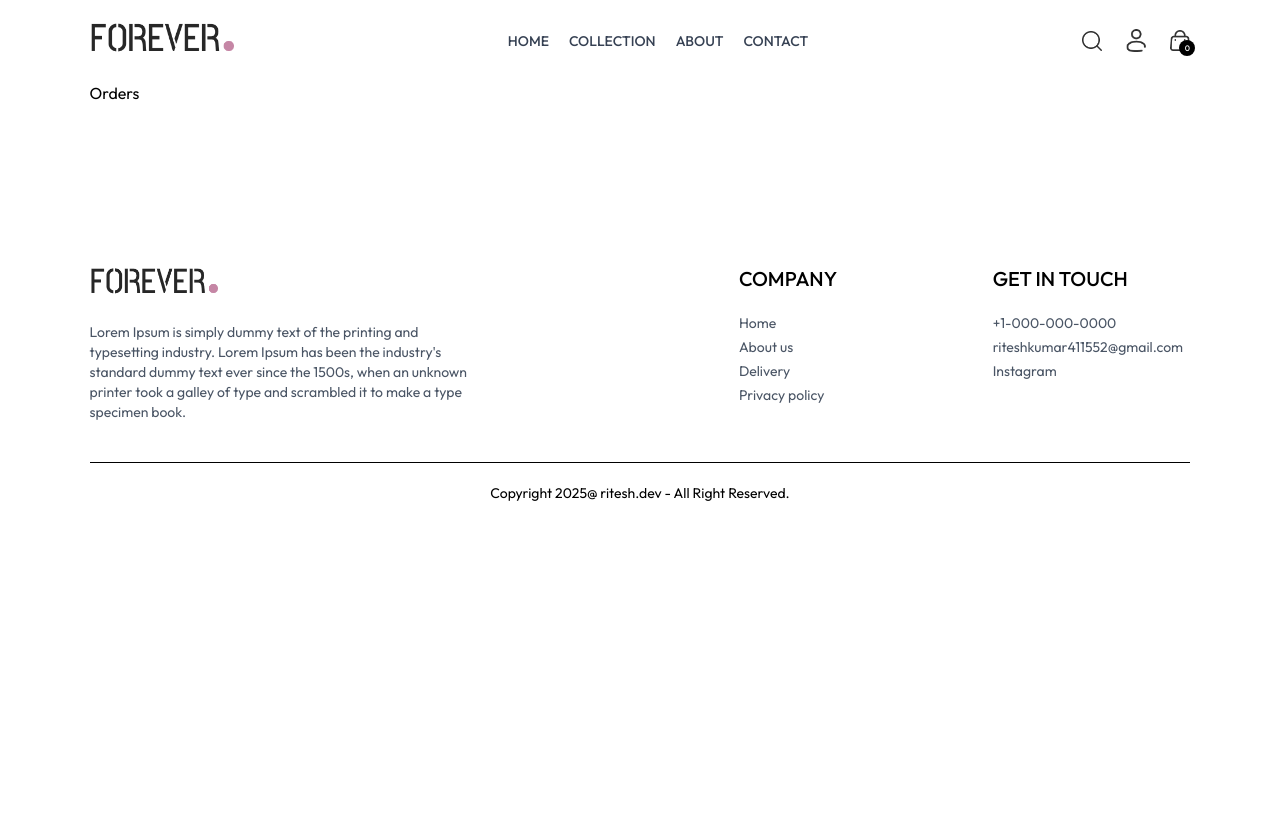
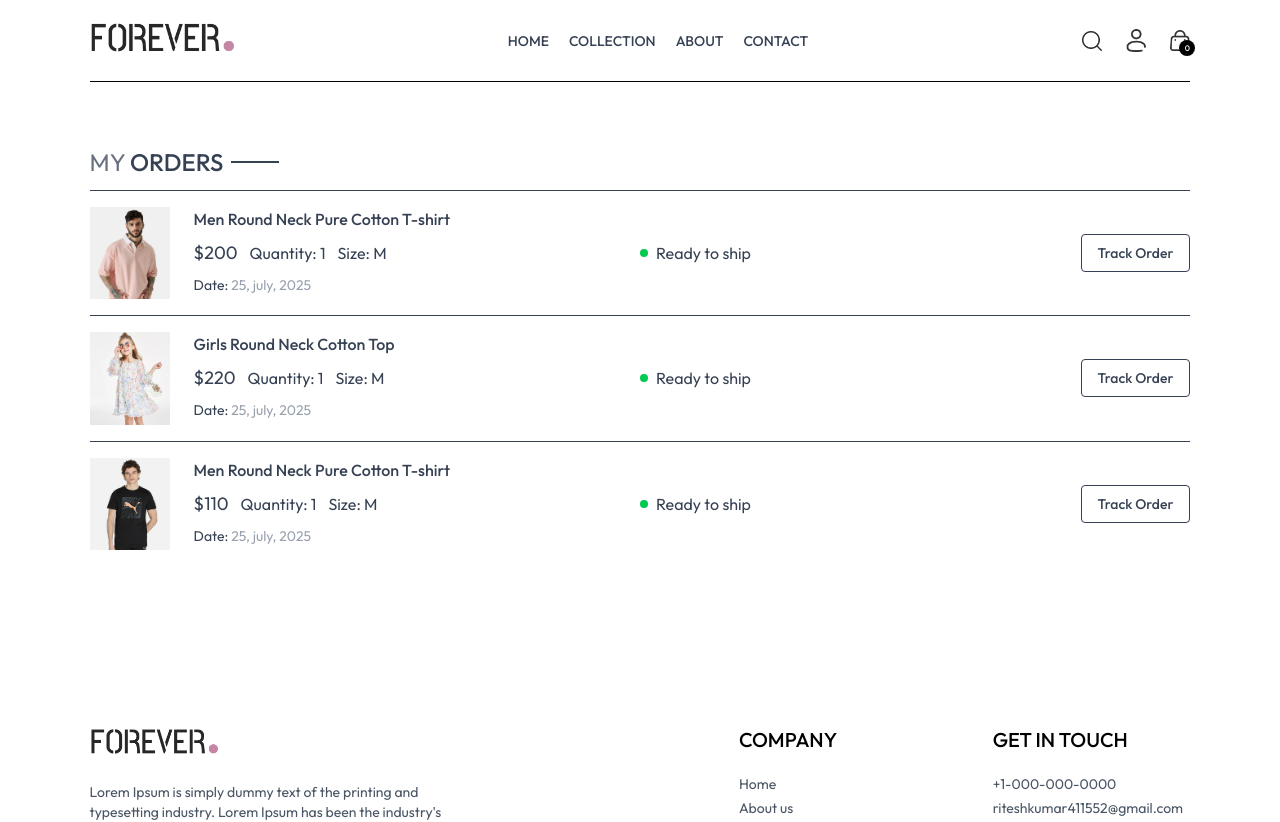
Before and after one commit to Ritesh9919/forever, a React (Vite) app in the folder frontend/: page /orders in a window 1280 px wide. Shown: the top 822 px of the page. Before the commit the page ends 800 px from the top, so only its background shows below. Built offline with nearby package versions, Linux system fonts and the light colour scheme.

Commit message:
Enhance Navbar with navigation functionality and update Orders page to display user orders with details

```diff
--- a/frontend/src/components/Navbar.jsx
+++ b/frontend/src/components/Navbar.jsx
@@ -5,7 +5,7 @@
 
 const Navbar = () => {
   const [visible, setVisible] = useState(false);
-  const { setShowSearch, getCartsCount } = useContext(ShopContext);
+  const { setShowSearch, getCartsCount, navigate } = useContext(ShopContext);
 
   return (
     <div className="flex justify-between items-center py-5 font-medium">
@@ -41,6 +41,7 @@
         </Link>
         <div className="group relative">
           <img
+            onClick={() => navigate("/login")}
             src={assets.profile_icon}
             className="w-5 cursor-pointer"
             alt=""
--- a/frontend/src/pages/Orders.jsx
+++ b/frontend/src/pages/Orders.jsx
@@ -1,9 +1,51 @@
-import React from 'react'
+import React, { useContext } from "react";
+import { ShopContext } from "../context/ShopContext";
+import Title from "../components/Title";
 
 const Orders = () => {
+  const { products, currency } = useContext(ShopContext);
   return (
-    <div>Orders</div>
-  )
-}
+    <div className="border-t pt-16">
+      <div className="text-2xl">
+        <Title text1={"MY"} text2={"ORDERS"} />
+      </div>
+      <div>
+        {products.slice(1, 4).map((product, index) => (
+          <div
+            key={index}
+            className="py-4 border-t text-gray-700 flex flex-col md:flex-row md:items-center md:justify-between gap-4"
+          >
+            <div className="flex items-start gap-6 text-sm">
+              <img className="w-16 sm:w-20" src={product.image[0]} alt="" />
+              <div>
+                <p className="sm:text-base font-medium">{product.name}</p>
+                <div className="flex items-center gap-3 mt-2 text-base text-gray-700">
+                  <p className="text-lg">
+                    {currency}
+                    {product.price}
+                  </p>
+                  <p>Quantity: 1</p>
+                  <p>Size: M</p>
+                </div>
+                <p className="mt-2">
+                  Date: <span className="text-gray-400">25, july, 2025</span>
+                </p>
+              </div>
+            </div>
+            <div className="md:w-1/2 flex justify-between">
+              <div className="flex items-center gap-2">
+                <p className="min-w-2 h-2 rounded-full bg-green-500"></p>
+                <p className="text-sm md:text-base">Ready to ship</p>
+              </div>
+              <button className="border px-4 py-2 text-sm font-medium rounded-sm">
+                Track Order
+              </button>
+            </div>
+          </div>
+        ))}
+      </div>
+    </div>
+  );
+};
 
-export default Orders
+export default Orders;
```
